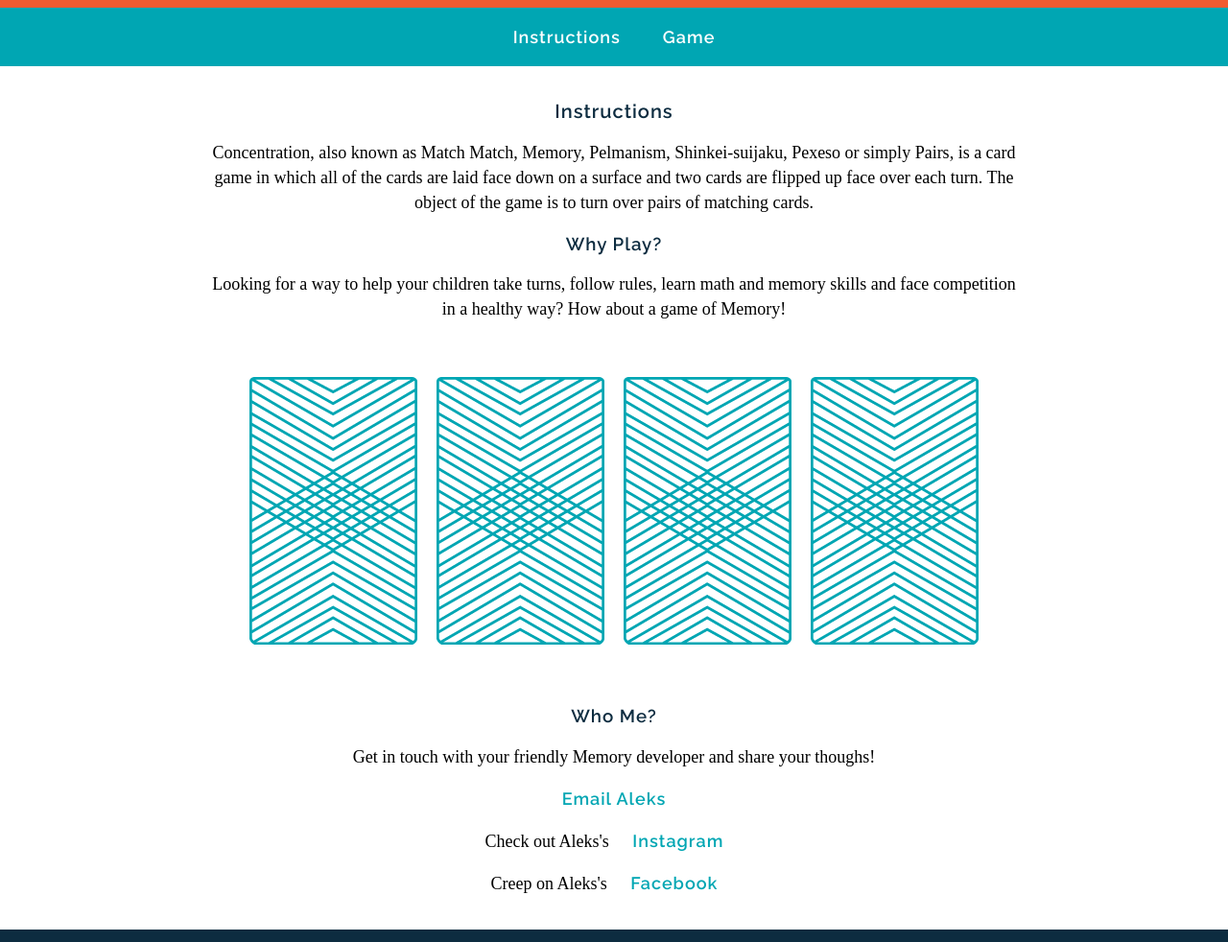
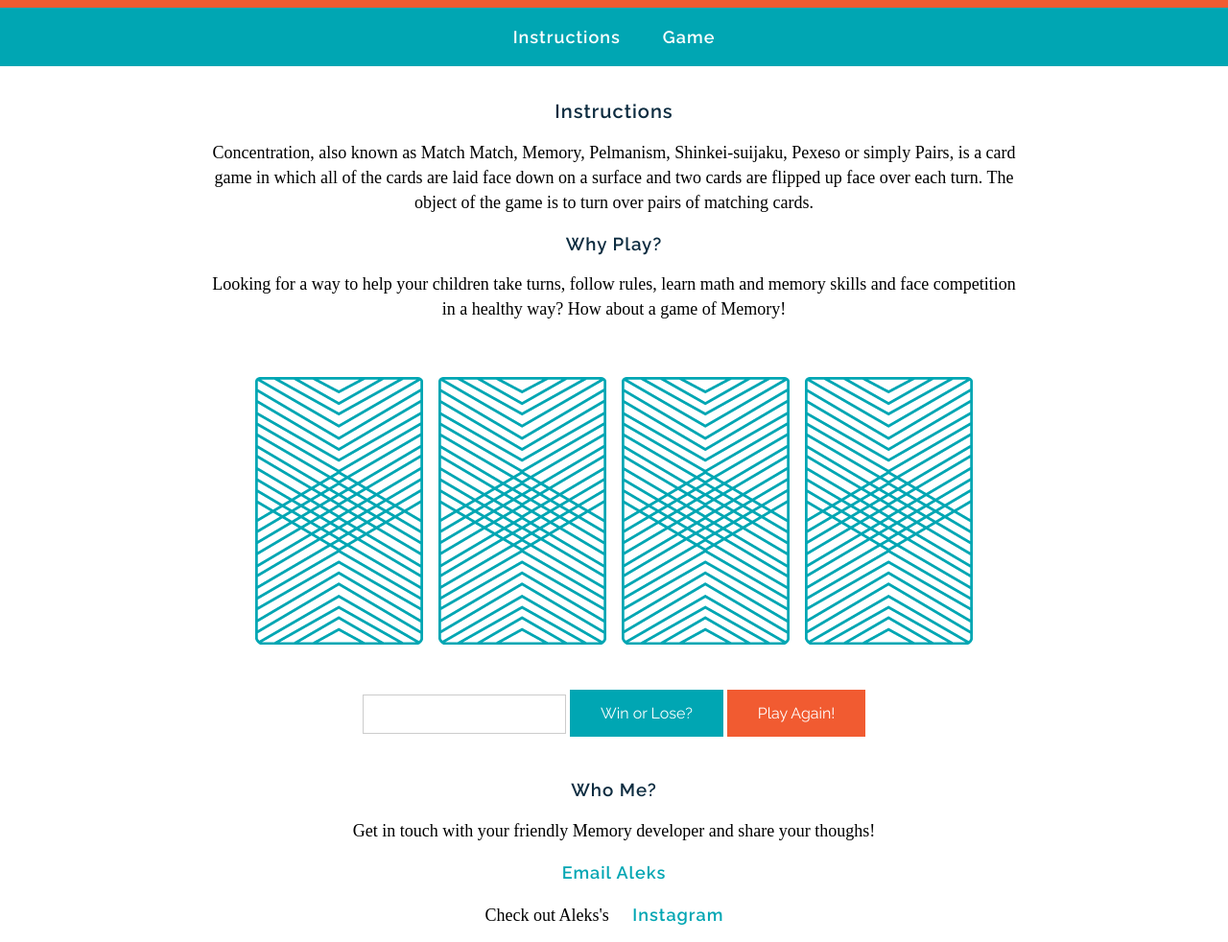
Before and after one commit to sarnickaa/wdi-fundamentals-memorygame, a plain HTML site: page memory-game/index.html in a window 1280 px wide. Shown: the part 105-1087 px from the top of the page at 96% size. Drawn offline with Linux system fonts and the light colour scheme; a web font is replaced by a local one.

Commit message:
created game logic_final

```diff
--- a/memory-game/css/style.css
+++ b/memory-game/css/style.css
@@ -106,3 +106,47 @@ font-size: 0;
 	color: #F15B31;
 	font-weight: 700;
 }
+
+#refresh {
+	background-color: #f15b31;
+	font-family: raleway;
+    border: none;
+    color: white;
+    padding: 15px 32px;
+    text-align: center;
+    text-decoration: none;
+    display: inline-block;
+    font-size: 16px;
+}
+
+#score {
+	background-color: #00a6b3;
+	font-family: raleway;
+    border: none;
+    color: white;
+    padding: 15px 32px;
+    text-align: center;
+    text-decoration: none;
+    display: inline-block;
+    font-size: 16px;
+}
+
+#winorlose {
+	width: 25%;
+    padding: 12px 20px;
+    margin: 8px 0;
+    display: inline-block;
+    border: 1px solid #ccc;
+    box-sizing: border-box;
+}
+
+#scorelist {
+	font-family: raleway;
+	color:	#f15b31;
+	letter-spacing: 1px;
+	font-weight: 600;
+	font-size: 20px;
+	margin: 0;
+	padding: 10px;
+	list-style-type: none;
+}
--- a/memory-game/index.html
+++ b/memory-game/index.html
@@ -12,7 +12,7 @@
 
 	<nav>
 		<a href="#instructions">Instructions</a>
-		<a href="#game">Game</a>
+		<a href="#game-board">Game</a>
 	</nav>
 
 	<main>
@@ -22,12 +22,14 @@
 		<h3>Why Play?</h3>
 			<p>Looking for a way to help your children take turns, follow rules, learn math and memory skills and face competition in a healthy way? How about a game of Memory!</p>
 
-		<div id="game">
-			<img src="images/back.png" alt="Queen of Diamonds">
-			<img src="images/back.png" alt="Queen of Hearts">
-			<img src="images/back.png" alt="King of Diamonds">
-			<img src="images/back.png" alt="King of Hearts">
-		</div>
+		<div id="game-board" class="board clearfix"></div>
+
+
+
+		<input type="text" id ="winorlose">
+  		<button id ="score">Win or Lose?</button>
+  		<input id ="refresh" type="button" value="Play Again!">
+  		<ul id="scorelist"></ul>
 
 		<h3>Who Me?</h3>
 		<p>Get in touch with your friendly Memory developer and share your thoughs!</p>
--- a/memory-game/js/main.js
+++ b/memory-game/js/main.js
@@ -25,6 +25,26 @@ var cards = [
 
 var cardsInPlay = [];
 
+
+
+var flipCard = function () {
+	var cardId = this.getAttribute('data-id');
+	cardsInPlay.push(cards[cardId].rank);
+	this.setAttribute('src', cards[cardId].cardImage);
+
+if (cardsInPlay.length === 2); {
+
+	//if (cards[0] === cards[1]) {
+		//alert("You Found A Match");}
+	//else { alert("Sorry, Try Again!");}
+//}
+//console.log("User flipped " + cards[cardId].rank);
+
+checkForMatch();}
+//console.log("User flipped " + cards[cardId].cardImage);
+//console.log("User flipped " + cards[cardId].suit);
+};
+
 var checkForMatch = function () {
 if (cardsInPlay[0] === cardsInPlay[1]) {
 //console.log("You found a match!");
@@ -35,20 +55,37 @@ alert("Sorry! Try Again");
  }
  };
 
-var flipCard = function (cardId) {
-
-if (cardsInPlay.length === 2) {
-
-	if (cards[0] === cards[1]) {
-		alert("You Found A Match");}
-	else { alert("Sorry, Try Again!");}
-}
-console.log("User flipped " + cards[cardId].rank);
-cardsInPlay.push(cards[cardId].rank);
-checkForMatch();
-console.log("User flipped " + cards[cardId].cardImage);
-console.log("User flipped " + cards[cardId].suit);
+var createBoard = function () {
+	for (var i=0; i<cards.length; i++) {
+		var cardElement = document.createElement('img');
+		cardElement.setAttribute('src', "images/back.png");
+		cardElement.setAttribute('data-id', [i]);
+		cardElement.addEventListener('click', flipCard);
+		document.getElementById('game-board').appendChild(cardElement);
+	}
 };
 
-flipCard(0);
-flipCard(2);
+createBoard();
+
+var button = document.getElementById('refresh');
+
+function refreshPage () {
+	location.reload();
+};
+
+button.addEventListener('click', refreshPage);
+
+
+var scoreButton = document.getElementById('score');
+
+function usersScore () {
+var userInput = document.getElementById('winorlose').value;
+//var result = userInput.value;
+
+var newListItem = document.createElement('li');
+newListItem.innerHTML = userInput;
+
+document.getElementById('scorelist').appendChild(newListItem);
+};
+
+scoreButton.addEventListener('click', usersScore);
```
